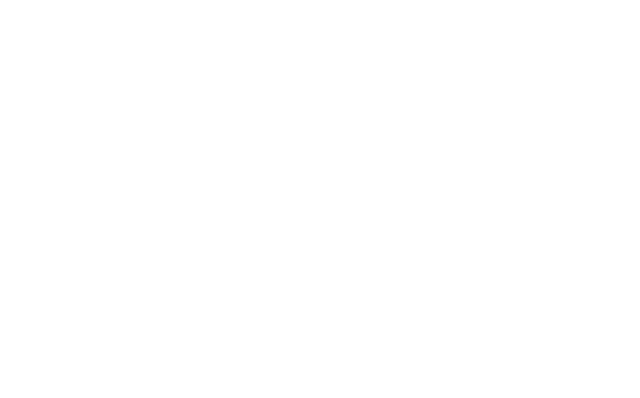
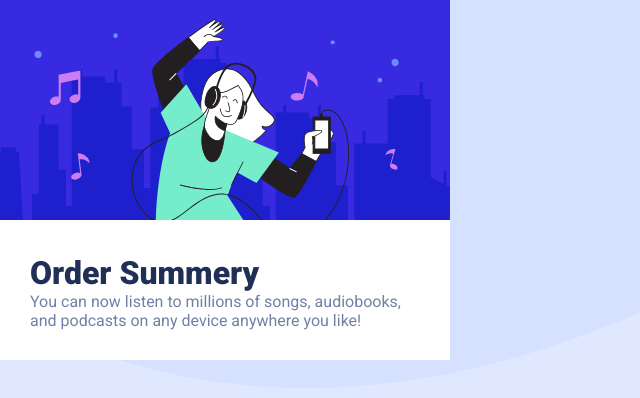
Before and after one commit to xR3D6/Order_Summary_Component, a plain HTML site: page index.html in a window 1280 px wide. Shown: the whole page, without its empty margins (0-640 px from the left). Drawn offline with Linux system fonts and the light colour scheme.

Commit message:
created backround and card div

```diff
--- a/index.html
+++ b/index.html
@@ -1,14 +1,22 @@
 <!DOCTYPE html>
 <html lang="en">
-<head>
-  <meta charset="UTF-8">
-  <meta http-equiv="X-UA-Compatible" content="IE=edge">
-  <meta name="viewport" content="width=device-width, initial-scale=1.0">
-  <link rel="stylesheet" href="style.css">
-  <title>Order Summary Component</title>
-</head>
-<body>
-
-
-</body>
+  <head>
+    <meta charset="UTF-8" />
+    <meta http-equiv="X-UA-Compatible" content="IE=edge" />
+    <meta name="viewport" content="width=device-width, initial-scale=1.0" />
+    <link rel="stylesheet" href="style.css" />
+    <title>Order Summary Component</title>
+  </head>
+  <body>
+    <div class="card">
+      <img class="img" src="img/illustration-hero.svg" alt="hero-image" />
+      <div class="container">
+        <h2 class="title">Order Summery</h2>
+        <p class="text">
+          You can now listen to millions of songs, audiobooks, and
+          podcasts on any device anywhere you like!
+        </p>
+      </div>
+    </div>
+  </body>
 </html>
--- a/style.css
+++ b/style.css
@@ -0,0 +1,43 @@
+@import url('https://fonts.googleapis.com/css2?family=Roboto:wght@300;400;500;700;900&display=swap');
+
+*{
+  padding: 0;
+  margin: 0;
+  box-sizing: border-box;
+}
+
+:root{
+  --pale-blue: hsl(225, 100%, 94%);
+  --bright-blue: hsl(245, 75%, 52%);
+  --very-pale-blue: hsl(225, 100%, 98%);
+  --desaturated-blue: hsl(224, 23%, 55%);
+  --dark-blue: hsl(223, 47%, 23%);
+}
+
+body{
+  background-image: url(./img/pattern-background-desktop.svg);
+  background-repeat: no-repeat;
+  background-size: cover;
+  background-color: var(--pale-blue);
+  font-family: 'Roboto', sans-serif;
+}
+
+.card{
+  width: 450px;
+  background-color: white;
+  color: var(--desaturated-blue);
+}
+
+.title{
+  color: var(--dark-blue);
+  font-size: 32px;
+  font-weight: 900;
+}
+
+.img{
+  width: 100%;
+}
+
+.container{
+  padding: 30px;
+}
```
Also changed, not shown: img/favicon-32x32.png (added), img/illustration-hero.svg (added), img/pattern-background-desktop.svg (added).
